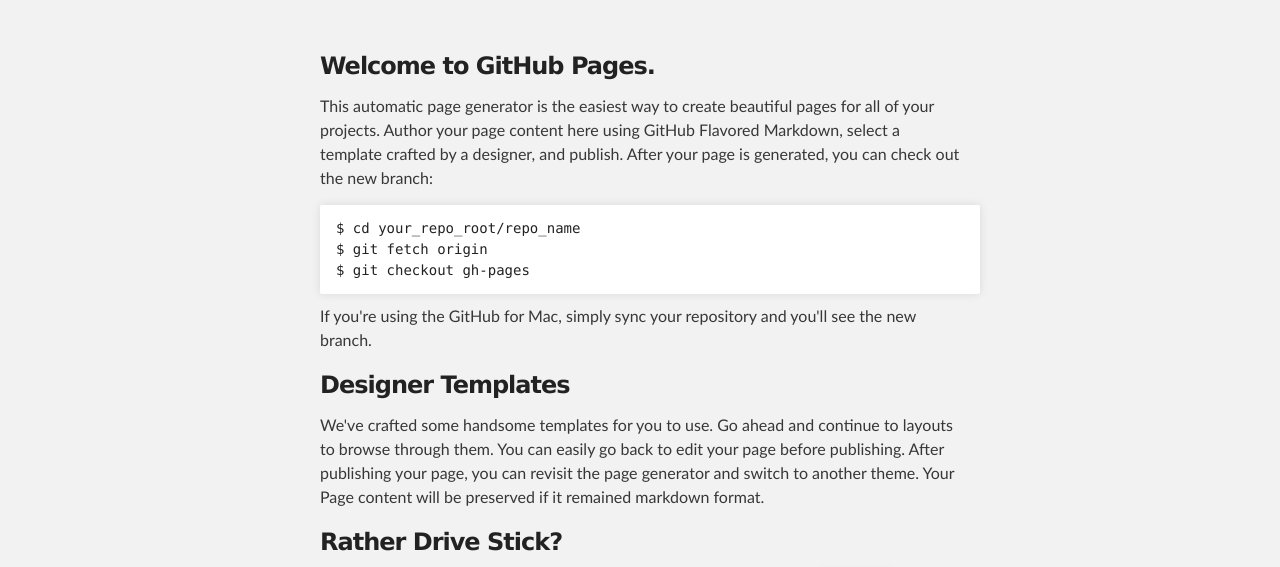
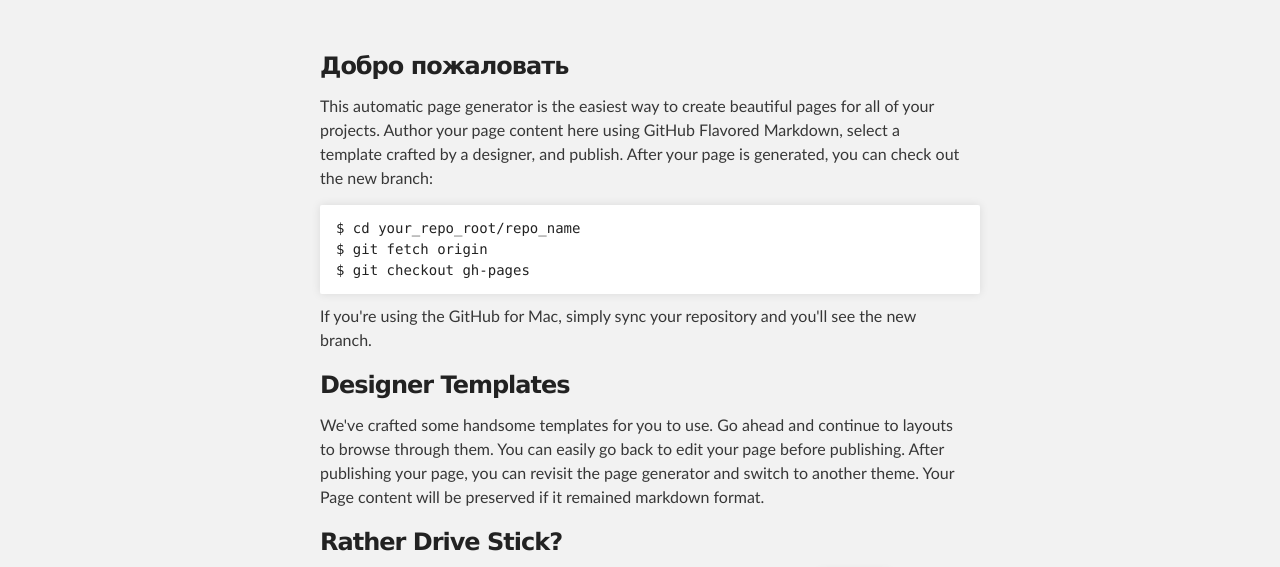
Before and after one commit to GrafRaf/grafraf.github.io, a plain HTML site: page index.html in a window 1280 px wide. Shown: the part 212-779 px from the top of the page. Drawn offline with Linux system fonts and the light colour scheme.

Commit message:
Update index.html
Поменял заголовок

```diff
--- a/index.html
+++ b/index.html
@@ -27,7 +27,7 @@
     <!-- MAIN CONTENT -->
     <div id="main_content_wrap" class="outer">
       <section id="main_content" class="inner">
-        <h3>Welcome to GitHub Pages.</h3>
+        <h3>Добро пожаловать</h3>
 
 <p>This automatic page generator is the easiest way to create beautiful pages for all of your projects. Author your page content here using GitHub Flavored Markdown, select a template crafted by a designer, and publish. After your page is generated, you can check out the new branch:</p>
 
```
